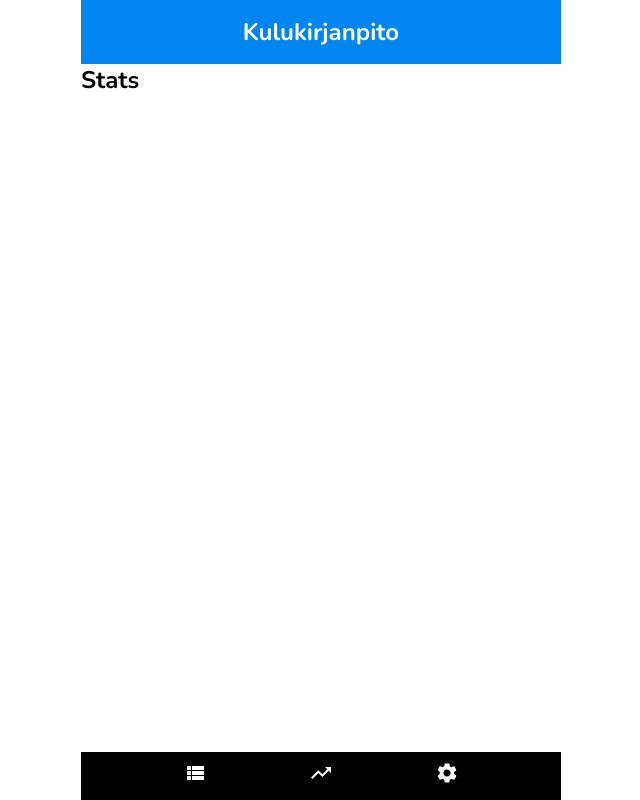
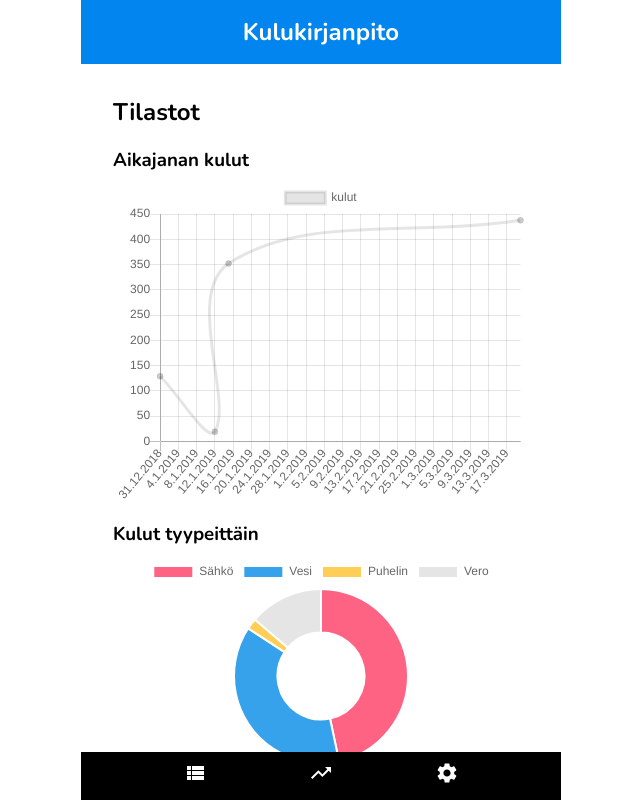
Before and after one commit to tpkoljonen/kulukirjanpito, a React (Create React App) app: page /stats in a window 1280 px wide. Shown: the whole page, without its empty margins (319-959 px from the left). Built offline with nearby package versions, Linux system fonts and the light colour scheme.

Commit message:
Stats graphic added

```diff
--- a/package.json
+++ b/package.json
@@ -8,8 +8,10 @@
     "@testing-library/jest-dom": "^4.2.4",
     "@testing-library/react": "^9.3.2",
     "@testing-library/user-event": "^7.1.2",
+    "chart.js": "^2.9.3",
     "moment": "^2.24.0",
     "react": "^16.12.0",
+    "react-chartjs-2": "^2.9.0",
     "react-dom": "^16.12.0",
     "react-router-dom": "^5.1.2",
     "react-scripts": "3.3.1",
--- a/src/App.js
+++ b/src/App.js
@@ -65,7 +65,7 @@ class App extends Component {
         <div className="App">
           <Header />
           <Route path="/" exact render={() => <Items data={this.state.data} />} />
-          <Route path="/stats" component={Stats} />
+          <Route path="/stats" render={() => <Stats data={this.state.data} />} />
           <Route path="/settings" render={() => <Settings selectList={this.state.selectList} onFormSubmit={this.handleSelectListForm} /> } />
           <Route path="/add" render={() => <AddItem onFormSubmit={this.handleFormSubmit} selectList={this.state.selectList} />} />
           <Route path="/edit/:id" render={(props) => <EditItem data={this.state.data}
--- /dev/null
+++ b/src/components/Stats/Stats.css
@@ -0,0 +1,17 @@
+.stats {
+    padding: 2em;
+    display: flex;
+    flex-direction: column;
+    min-height: 100%;
+    box-sizing: border-box;
+}
+
+.stats__graph {
+    position: relative;
+    height: 20em;
+}
+
+.stats h3 {
+    margin-top: 1em;
+    margin-bottom: 0.5em;
+}
--- a/src/components/Stats/Stats.js
+++ b/src/components/Stats/Stats.js
@@ -2,10 +2,86 @@ import React from 'react';
 
 import Content from '../Content/Content';
 
+import { Line } from 'react-chartjs-2';
+import {Doughnut} from 'react-chartjs-2';
+
+import './Stats.css';
+
 function Stats(props) {
+
+    const reducer = (groupedData, currentItem) => {
+      const index = groupedData.findIndex(item => item.tyyppi === currentItem.tyyppi);
+      if (index >= 0) {
+        groupedData[index].summa = groupedData[index].summa + currentItem.summa;
+      } else {
+        groupedData.push({tyyppi: currentItem.tyyppi, summa: currentItem.summa});
+      }
+      return groupedData
+    }
+
+    let groupedData = props.data.reduce(reducer, []);
+
+    let doughnutData = {
+      labels: groupedData.map(item => item.tyyppi),
+      datasets: [
+        {
+          data: groupedData.map(item => item.summa),
+          backgroundColor: [
+            '#FF6384',
+            '#36A2EB',
+            '#FFCE56'
+          ],
+        }
+      ]
+
+    }
+
+    let linedata = props.data.map( item => ({x: item.maksupaiva, y: item.summa}) );
+
+    let data = {
+      datasets: [
+        {
+          label: "kulut",
+          data: linedata,
+          fill: false,
+          backgroundColor: 'rgba(0,0,0,0.2)',
+          borderColor: 'rgba(0,0,0,0.1)'
+        }
+      ]
+    }
+
+    let options = {
+      responsive: true,
+      maintainAspectRatio: false,
+      scales: {
+        xAxes: [
+          {
+            type: "time",
+            time: {
+              displayFormats: {
+                day: 'D.M.Y',
+                month: 'M.Y'
+              }
+            }
+          }
+        ]
+      }
+    }
+
     return (
       <Content>
-        <h2>Stats</h2>
+        <div className="stats">
+          <h2>Tilastot</h2>
+          <h3>Aikajanan kulut</h3>
+          <div className="stats__graph">
+            <Line data={data} options={options} />
+          </div>
+          <h3>Kulut tyypeittäin</h3>
+          <div className="stats__graph">
+            <Doughnut data={doughnutData} />
+          </div>
+
+        </div>
       </Content>
     );
   }
```
Also changed, not shown: src/components/AddItem/AddItem.css (line endings or trailing spaces), 1 other file (tests, documents, lock files or other folders).
